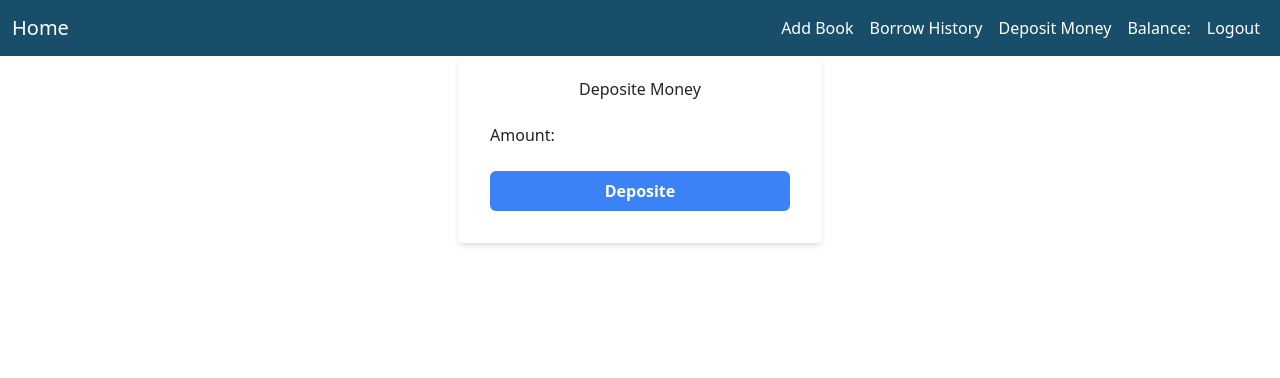
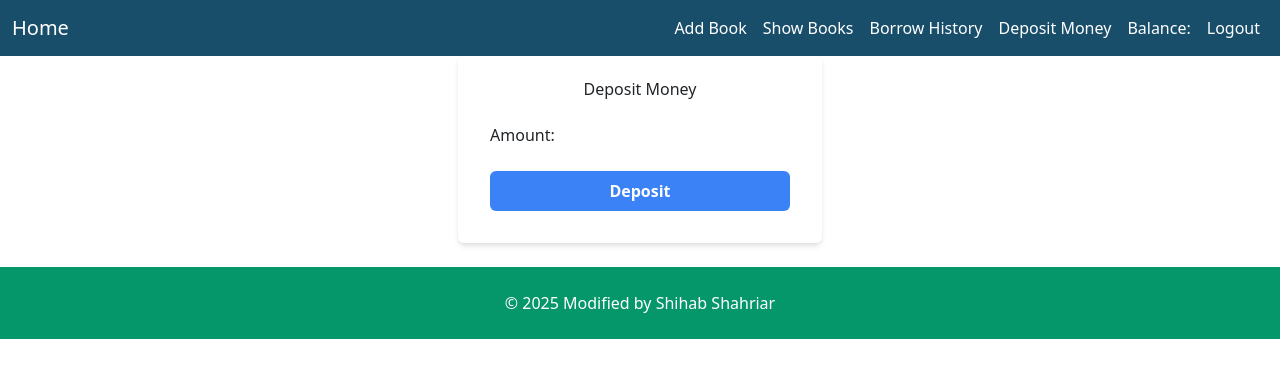
Before and after one commit to mdshihabshahriar/Library_Management, a Django app: page /library/deposit/ in a window 1280 px wide. Shown: the top 378 px of the page. Run offline with Django 5.2, Linux system fonts and the light colour scheme; a user stored in the database is signed in; data comes from the database, SQL or seed files in the repository.

Commit message:
Some changes

```diff
--- a/library/templates/deposite.html
+++ b/library/templates/deposit.html
@@ -1,17 +1,17 @@
 {% extends 'base.html' %}
 
-{% block title %}Deposite Money{% endblock %}
+{% block title %}Deposit Money{% endblock %}
 
 {% block content %}
 <div class="flex justify-center items-center h-full">
     <div class="bg-white shadow-md rounded px-8 pt-6 pb-8 mb-4">
-        <h2 class="text-center mb-4">Deposite Money</h2>
+        <h2 class="text-center mb-4">Deposit Money</h2>
         <form method="post" class="w-full max-w-sm mx-auto" action="">
             {% csrf_token %}
             {{ form.as_p }}
             <button type="submit"
                 class="bg-blue-500 hover:bg-blue-700 text-white font-bold py-2 px-4 rounded mt-4 w-full">
-                Deposite
+                Deposit
             </button>
         </form>
     </div>
--- a/library/templates/messages.html
+++ /dev/null
@@ -1,20 +0,0 @@
-<!-- {% if messages %}
-<div class="messages">
-    {% for message in messages %}
-    <div class="message">
-        {{ message }}
-    </div>
-    {% endfor %}
-</div>
-{% endif %} -->
-
-{% if messages %}
-  <div class="container mt-3">
-    {% for message in messages %}
-      <div class="alert alert-{{ message.tags }} alert-dismissible fade show" role="alert">
-        {{ message }}
-        <button type="button" class="btn-close" data-bs-dismiss="alert" aria-label="Close"></button>
-      </div>
-    {% endfor %}
-  </div>
-{% endif %}
--- a/library/views.py
+++ b/library/views.py
@@ -130,7 +130,7 @@
                 user_profile.save()
                 send_mail(
                     'Book Borrow Successful',
-                    f'Hello {request.user},\n\nYou have successfully borrowed "{book}".\n\n This book of price {book.borrowing_price}.\n\nThank you!',
+                    f'Hello {request.user},\n\nYou have successfully borrowed "{book}".\n\n This book of price {book.borrowing_price} Taka.\n\nThank you!',
                     settings.DEFAULT_FROM_EMAIL,
                     [self.request.user.email]
                 )
@@ -176,7 +176,7 @@
         return redirect('borrow_history')
 
 class DepositeMoneyView(LoginRequiredMixin, FormView):
-    template_name = 'deposite.html'
+    template_name = 'deposit.html'
     form_class = DepositForm
     success_url = reverse_lazy('book_list')
 
@@ -186,11 +186,11 @@
         self.request.user.profile.save()
         send_mail(
             'Deposit Successful',
-            f'You have successfully deposited {amount} taka to your account.\n\nThank you!',
+            f'You have successfully deposited {amount} Taka to your account.\n\nThank you!',
             settings.DEFAULT_FROM_EMAIL,
             [self.request.user.email]
         )
-        messages.success(self.request, 'Deposite successful')
+        messages.success(self.request, 'Deposit successful')
         return super().form_valid(form)
 
 class ReviewBookView(LoginRequiredMixin, View):
--- a/templates/base.html
+++ b/templates/base.html
@@ -30,6 +30,9 @@
                     </li>
                     {% endif %}
                     <li class="nav-item">
+                        <a class="nav-link text-white" href="{% url 'book_list' %}">Show Books</a>
+                    </li>
+                    <li class="nav-item">
                         <a class="nav-link text-white" href="{% url 'borrow_history' %}">Borrow History</a>
                     </li>
                     <li class="nav-item">
@@ -55,12 +58,13 @@
     </nav>
 
 
-
-    {% include 'messages.html' %}
     {% block content %}
     {% endblock %}
 
 
+    <footer class="bg-green-600 text-white text-center p-4">
+        © {% now "Y" %} Modified by Shihab Shahriar
+    </footer>
 
 
     <script src="https://cdn.jsdelivr.net/npm/bootstrap@5.3.6/dist/js/bootstrap.bundle.min.js"
```
Also changed, not shown: library/templates/borrow_history.html (+15 -0 lines), library/templates/login.html (+22 -3 lines), README.md (added), 1 other file.
